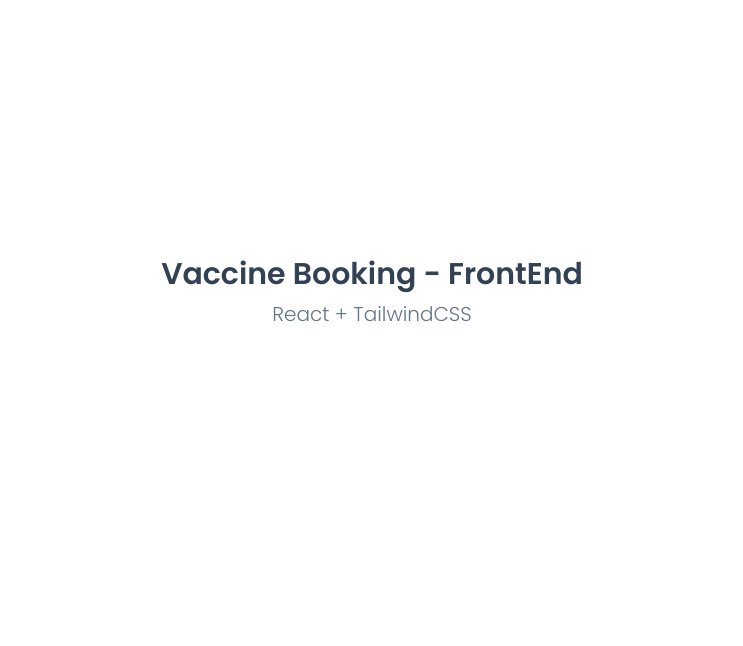
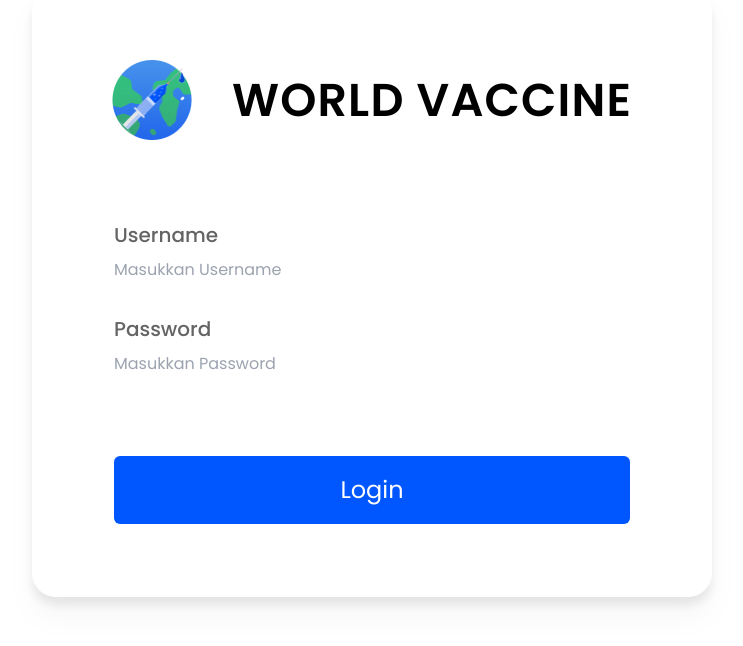
Before and after one commit to capstone-vaccine-book-17/VaccineBooking-FE, a React (Create React App) app: page / in a window 1280 px wide. Shown: the part 108-754 px from the top of the page, without its empty margins (268-1011 px from the left). Built offline with nearby package versions, Linux system fonts and the light colour scheme.

Commit message:
Feat/Login UI

```diff
--- a/src/App.jsx
+++ b/src/App.jsx
@@ -1,14 +1,8 @@
 import React from "react";
+import SetupRoute from "./routes/SetupRoute";
 
 const App = () => {
-  return (
-    <div className="h-screen flex flex-col justify-center items-center gap-2">
-      <h1 className="text-3xl font-semibold text-slate-700">
-        Vaccine Booking - FrontEnd
-      </h1>
-      <p className="text-xl font-light text-slate-500">React + TailwindCSS</p>
-    </div>
-  );
+  return <SetupRoute />;
 };
 
 export default App;
--- a/src/pages/LoginPage.jsx
+++ b/src/pages/LoginPage.jsx
@@ -0,0 +1,46 @@
+import React from "react";
+import Logo from "../assets/Logo.png";
+
+const LoginPage = () => {
+  return (
+    <section className="h-screen flex justify-center items-center">
+      <div className="w-[680px] h-[609px] px-[66px] flex flex-col justify-center items-center gap-20 bg-white rounded-3xl drop-shadow-xl">
+        <div className="flex items-center gap-[40px]">
+          <img src={Logo} alt="" className="w-[80px] h-[80px]" />
+          <h1 className="uppercase text-[46px] font-[600] tracking-wide">
+            world vaccine
+          </h1>
+        </div>
+        <div className="w-full">
+          <form className="px-4 flex flex-col gap-[32px]">
+            <div className="flex flex-col">
+              <label
+                htmlFor="username"
+                className="text-[20px] text-[#646464] font-[500] mb-2"
+              >
+                Username
+              </label>
+              <input type="text" placeholder="Masukkan Username" />
+            </div>
+            <div className="flex flex-col">
+              <label
+                htmlFor="password"
+                className="text-[20px] text-[#646464] font-[500] mb-2"
+              >
+                Password
+              </label>
+              <input type="password" placeholder="Masukkan Password" />
+            </div>
+          </form>
+        </div>
+        <div className="w-full px-4">
+          <button className="w-full py-[16px] bg-[#0057FF] rounded-md text-white text-[24px]">
+            Login
+          </button>
+        </div>
+      </div>
+    </section>
+  );
+};
+
+export default LoginPage;
--- a/src/routes/SetupRoute.jsx
+++ b/src/routes/SetupRoute.jsx
@@ -0,0 +1,12 @@
+import React from "react";
+import LoginPage from "../pages/LoginPage";
+
+const SetupRoute = () => {
+  return (
+    <main>
+      <LoginPage />
+    </main>
+  );
+};
+
+export default SetupRoute;
```
Also changed, not shown: src/assets/Logo.png (added).
